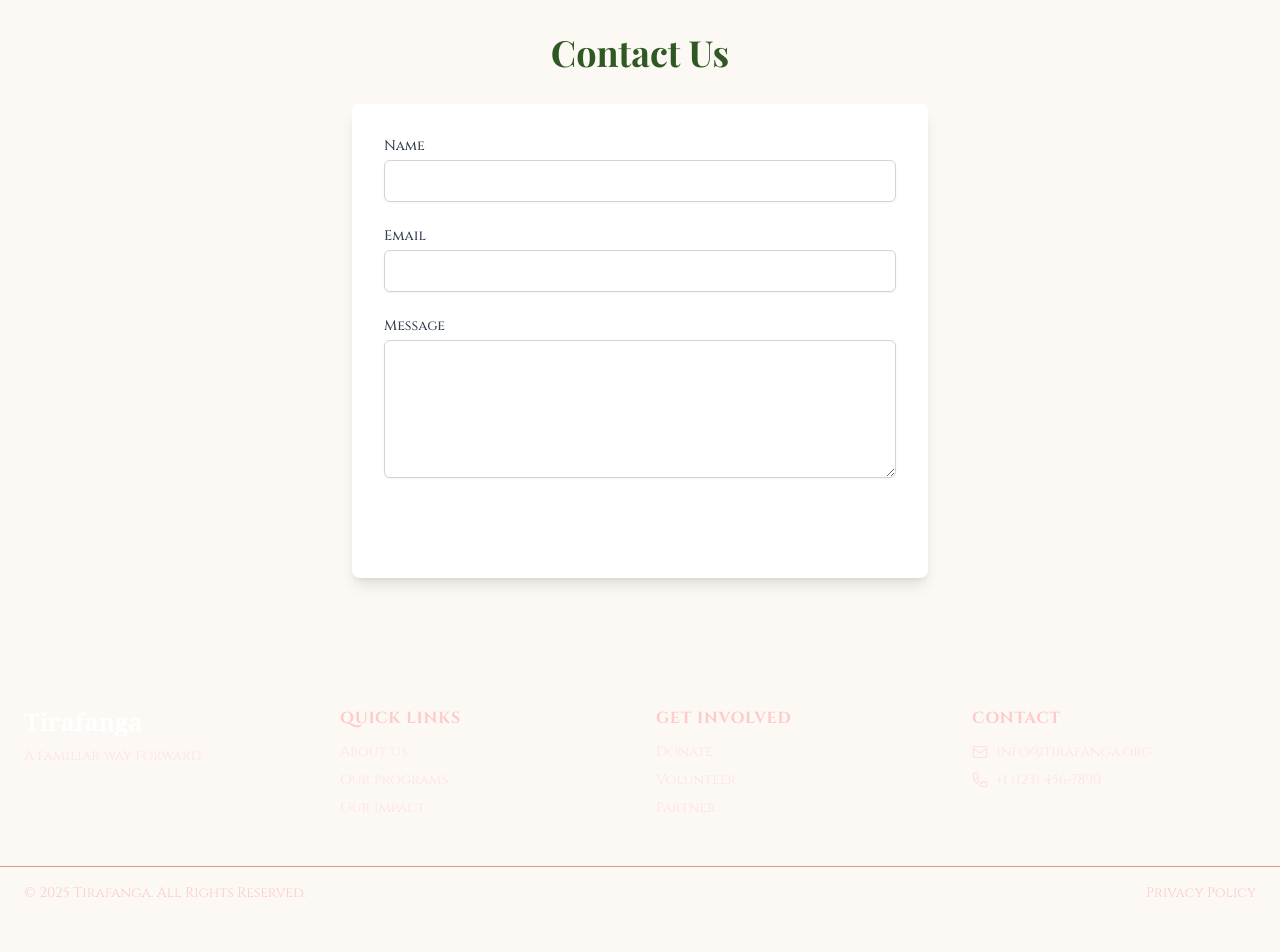
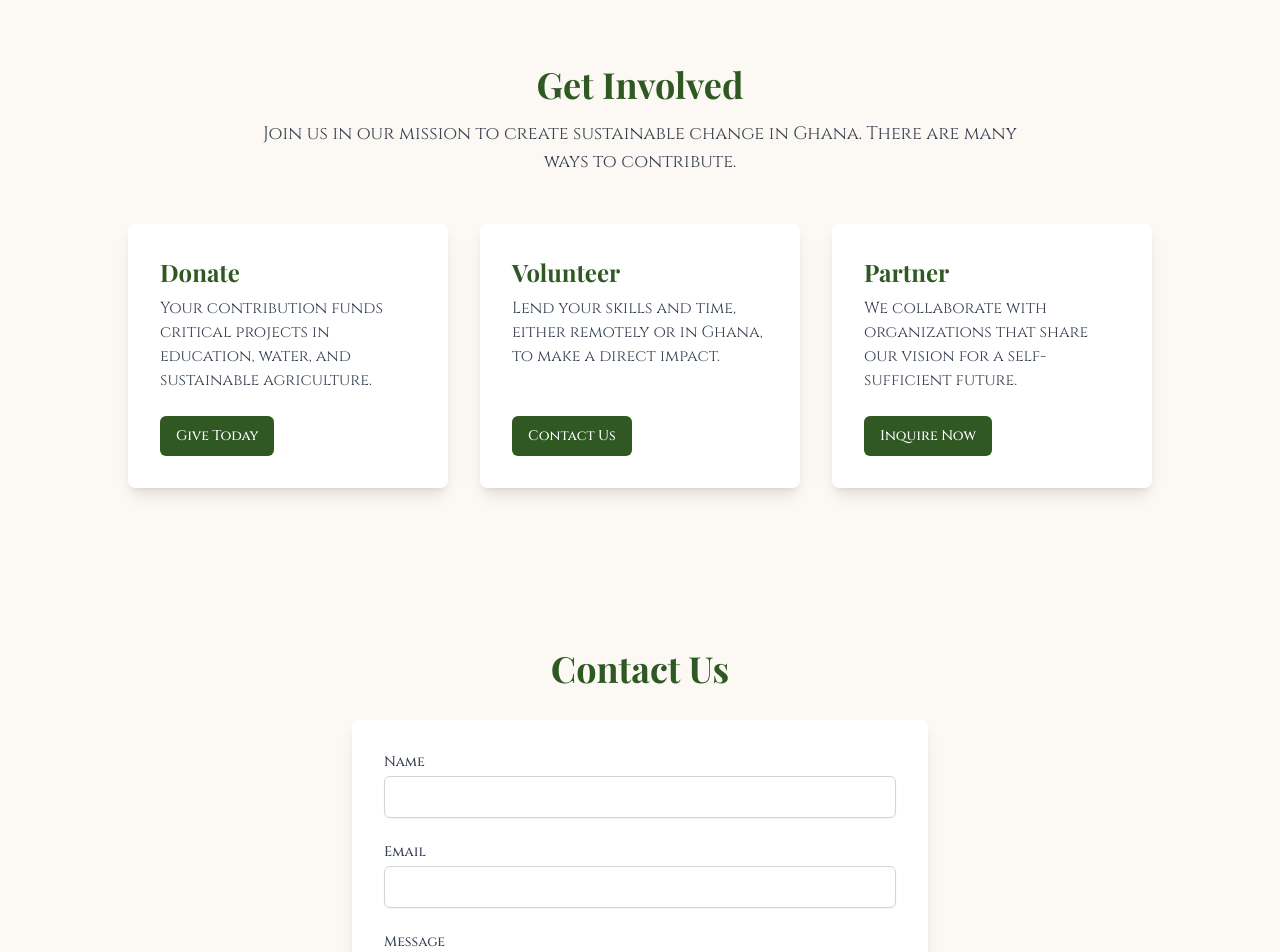
Before and after one commit to kemtuba/tirafanga-web, a Next.js app: page / in a window 1280 px wide. Shown: the part 2340-3292 px from the top of the page. Before the commit the page ends 3259 px from the top, so only its background shows below. Built offline with nearby package versions, Linux system fonts and the light colour scheme; a web font is replaced by a local one.

Commit message:
donate button visible update landing page

```diff
--- a/app/page.tsx
+++ b/app/page.tsx
@@ -96,22 +96,72 @@ export default function HomePage() {
             {/* Program Cards updated with new styles */}
             <div className="bg-brand-cream p-8 rounded-lg shadow-sm flex flex-col">
               <Briefcase className="w-12 h-12 text-brand-green" />
-              <h3 className="font-heading text-2xl font-bold mt-4 text-brand-green">Rising Star Academy</h3>
+              <h3 className="font-heading text-2xl font-bold mt-4 text-brand-green">Rising Star Leaderhsip Academy</h3>
               <p className="mt-2 text-text-dark font-body flex-grow">Our K-8 school provides quality education, focusing on critical thinking and leadership skills.</p>
               <Button variant="outline" className="mt-6 self-start border-brand-green text-brand-green hover:bg-brand-green hover:text-white" asChild><Link href="/programs">Learn More</Link></Button>
             </div>
             <div className="bg-brand-cream p-8 rounded-lg shadow-sm flex flex-col">
               <Droplets className="w-12 h-12 text-brand-green" />
-              <h3 className="font-heading text-2xl font-bold mt-4 text-brand-green">Clean Water Distribution</h3>
+              <h3 className="font-heading text-2xl font-bold mt-4 text-brand-green">Mikobah</h3>
               <p className="mt-2 text-text-dark font-body flex-grow">We build and maintain clean water access points, ensuring communities have reliable access to safe water.</p>
               <Button variant="outline" className="mt-6 self-start border-brand-green text-brand-green hover:bg-brand-green hover:text-white" asChild><Link href="/programs">Learn More</Link></Button>
             </div>
             <div className="bg-brand-cream p-8 rounded-lg shadow-sm flex flex-col">
               <Leaf className="w-12 h-12 text-brand-green" />
-              <h3 className="font-heading text-2xl font-bold mt-4 text-brand-green">Farmer Economics</h3>
+              <h3 className="font-heading text-2xl font-bold mt-4 text-brand-green"> Good Cashew</h3>
               <p className="mt-2 text-text-dark font-body flex-grow">We help smallholder farmers develop sustainable businesses and access fair markets.</p>
               <Button variant="outline" className="mt-6 self-start border-brand-green text-brand-green hover:bg-brand-green hover:text-white" asChild><Link href="/programs">Learn More</Link></Button>
             </div>
+          </div>
+        </div>
+      </section>
+
+      {/* Get Involved Section */}
+      <section id="get-involved" className="py-20 bg-brand-cream">
+        <div className="container mx-auto px-6 text-center">
+          {/* Main heading updated with brand font and color */}
+          <h2 className="font-heading text-4xl font-bold text-brand-green">Get Involved</h2>
+          <p className="mt-4 max-w-3xl mx-auto text-lg text-text-dark">
+            Join us in our mission to create sustainable change in Ghana. There are many ways to contribute.
+          </p>
+
+          {/* Cards updated for new branding */}
+          <div className="mt-12 grid md:grid-cols-3 gap-8 max-w-5xl mx-auto text-left">
+
+            {/* Card 1: Donate */}
+            <div className="bg-white p-8 rounded-lg shadow-lg flex flex-col">
+              <h3 className="font-heading text-2xl font-bold text-brand-green">Donate</h3>
+              <p className="mt-2 text-text-dark flex-grow">
+                Your contribution funds critical projects in education, water, and sustainable agriculture.
+              </p>
+              {/* Button updated to primary brand color */}
+              <Button className="mt-6 bg-brand-green text-white hover:bg-green-800 self-start" asChild>
+                <Link href="https://buy.stripe.com/your_link_here" target="_blank">Give Today</Link>
+              </Button>
+            </div>
+
+            {/* Card 2: Volunteer */}
+            <div className="bg-white p-8 rounded-lg shadow-lg flex flex-col">
+              <h3 className="font-heading text-2xl font-bold text-brand-green">Volunteer</h3>
+              <p className="mt-2 text-text-dark flex-grow">
+                Lend your skills and time, either remotely or in Ghana, to make a direct impact.
+              </p>
+              <Button className="mt-6 bg-brand-green text-white hover:bg-green-800 self-start" asChild>
+                <Link href="#contact">Contact Us</Link>
+              </Button>
+            </div>
+
+            {/* Card 3: Partner */}
+            <div className="bg-white p-8 rounded-lg shadow-lg flex flex-col">
+              <h3 className="font-heading text-2xl font-bold text-brand-green">Partner</h3>
+              <p className="mt-2 text-text-dark flex-grow">
+                We collaborate with organizations that share our vision for a self-sufficient future.
+              </p>
+              <Button className="mt-6 bg-brand-green text-white hover:bg-green-800 self-start" asChild>
+                <Link href="#contact">Inquire Now</Link>
+              </Button>
+            </div>
+
           </div>
         </div>
       </section>
--- a/components/Footer.tsx
+++ b/components/Footer.tsx
@@ -3,44 +3,42 @@ import { Mail, Phone } from 'lucide-react';
 
 const Footer = () => {
     return (
-        <footer className="bg-brand-red text-white">
-            {/* CHANGE: Reduced padding for mobile (px-4, py-8) */}
-            <div className="container mx-auto px-4 md:px-6 py-8 md:py-12 grid grid-cols-1 md:grid-cols-2 lg:grid-cols-4 gap-8">
+        // CHANGE: Using brand-green background
+        <footer className="bg-brand-green text-white font-body">
+            <div className="container mx-auto px-4 md:px-6 py-12 grid grid-cols-1 md:grid-cols-2 lg:grid-cols-4 gap-8">
                 <div>
-                    {/* CHANGE: Reduced font size for mobile */}
-                    <h3 className="text-xl md:text-2xl font-serif font-bold">Tirafanga</h3>
-                    {/* CHANGE: Made tagline smaller */}
-                    <p className="mt-2 text-sm text-red-100">A familiar way forward.</p>
+                    {/* CHANGE: Using heading font */}
+                    <h3 className="text-2xl font-heading font-bold">Tirafanga</h3>
+                    <p className="mt-2 text-sm text-gray-300">A familiar way forward.</p>
                 </div>
                 <div>
-                    {/* CHANGE: Reduced margin-bottom */}
-                    <h4 className="font-bold mb-3 uppercase tracking-wider text-red-200">Quick Links</h4>
-                    {/* CHANGE: Made all link text smaller */}
+                    {/* CHANGE: Using gold for titles and different text colors */}
+                    <h4 className="font-bold mb-3 uppercase tracking-wider text-brand-gold">Quick Links</h4>
                     <ul className="space-y-2 text-sm">
-                        <li><Link href="/about" className="hover:underline text-red-100">About Us</Link></li>
-                        <li><Link href="/programs" className="hover:underline text-red-100">Our Programs</Link></li>
-                        <li><Link href="/gallery" className="hover:underline text-red-100">Our Impact</Link></li>
+                        <li><Link href="/about" className="hover:underline text-gray-300">About Us</Link></li>
+                        <li><Link href="/programs" className="hover:underline text-gray-300">Our Programs</Link></li>
+                        <li><Link href="/gallery" className="hover:underline text-gray-300">Our Impact</Link></li>
                     </ul>
                 </div>
                 <div>
-                    <h4 className="font-bold mb-3 uppercase tracking-wider text-red-200">Get Involved</h4>
+                    <h4 className="font-bold mb-3 uppercase tracking-wider text-brand-gold">Get Involved</h4>
                     <ul className="space-y-2 text-sm">
-                        <li><Link href="https://buy.stripe.com/your_link_here" target="_blank" className="hover:underline text-red-100">Donate</Link></li>
-                        <li><Link href="/#get-involved" className="hover:underline text-red-100">Volunteer</Link></li>
-                        <li><Link href="/#get-involved" className="hover:underline text-red-100">Partner</Link></li>
+                        <li><Link href="https://buy.stripe.com/your_link_here" target="_blank" className="hover:underline text-gray-300">Donate</Link></li>
+                        <li><Link href="/#get-involved" className="hover:underline text-gray-300">Volunteer</Link></li>
+                        <li><Link href="/#get-involved" className="hover:underline text-gray-300">Partner</Link></li>
                     </ul>
                 </div>
                  <div>
-                    <h4 className="font-bold mb-3 uppercase tracking-wider text-red-200">Contact</h4>
+                    <h4 className="font-bold mb-3 uppercase tracking-wider text-brand-gold">Contact</h4>
                     <ul className="space-y-2 text-sm">
-                        <li className="flex items-center gap-2 text-red-100"><Mail size={16} /> info@tirafanga.org</li>
-                        <li className="flex items-center gap-2 text-red-100"><Phone size={16} /> +1 (123) 456-7890</li>
+                        <li className="flex items-center gap-2 text-gray-300"><Mail size={16} /> info@tirafanga.org</li>
+                        <li className="flex items-center gap-2 text-gray-300"><Phone size={16} /> +1 (123) 456-7890</li>
                     </ul>
                 </div>
             </div>
-            <div className="border-t border-red-600/50">
-                {/* CHANGE: Stack items on mobile and reduce padding */}
-                <div className="container mx-auto px-4 md:px-6 py-3 md:py-4 flex flex-col sm:flex-row justify-between items-center text-sm text-red-200">
+            {/* CHANGE: Using a subtle white border */}
+            <div className="border-t border-white/20">
+                <div className="container mx-auto px-4 md:px-6 py-4 flex flex-col sm:flex-row justify-between items-center text-sm text-gray-400">
                     <p className="mb-2 sm:mb-0">&copy; {new Date().getFullYear()} Tirafanga. All Rights Reserved.</p>
                     <Link href="/privacy-policy" className="hover:underline">Privacy Policy</Link>
                 </div>
--- a/components/Navbar.js
+++ b/components/Navbar.js
@@ -9,10 +9,10 @@ export const Navbar = () => {
   return (
     <header className="bg-brand-green text-white sticky top-0 z-50 shadow-lg">
       <nav className="container mx-auto px-6 py-2 flex justify-between items-center">
-        <Link href="/">
-          {/* Using the cleaned filename */}
-          <Image src="/tirafanga-logo.png" alt="Tirafanga Sustainability Alliance Logo" width={180} height={50} />
-        </Link>
+       <Link href="/">
+  {/* <Image src="/tirafanga-logo.png" alt="Tirafanga Sustainability Alliance Logo" width={180} height={50} /> */}
+  <img src="/tirafanga-logo.png" alt="Tirafanga Logo" style={{ width: '180px', height: '50px' }} />
+</Link>
 
         <div className="hidden md:flex items-center space-x-8 text-lg font-body"> {/* font-body added */}
           <Link href="/about" className="hover:text-brand-gold transition-colors">About</Link>
@@ -20,7 +20,7 @@ export const Navbar = () => {
           <Link href="#get-involved" className="hover:text-brand-gold transition-colors">Get Involved</Link>
         </div>
 
-        <div className="hidden md:block">
+        <div>
             <Button className="bg-brand-gold text-brand-green font-bold font-body hover:bg-yellow-400" asChild> {/* font-body added */}
               <Link href="https://buy.stripe.com/your_link_here" target="_blank">Donate Today</Link>
             </Button>
```
